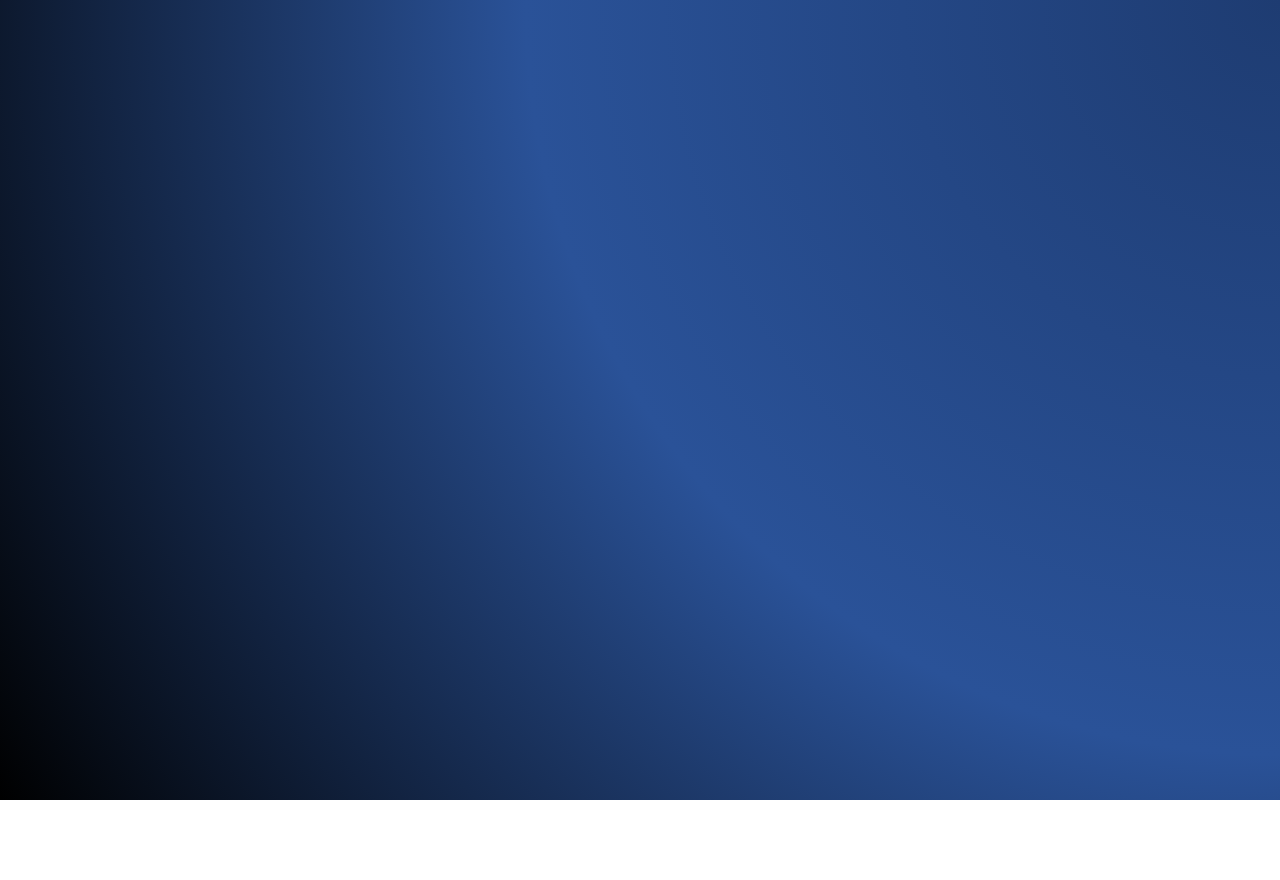
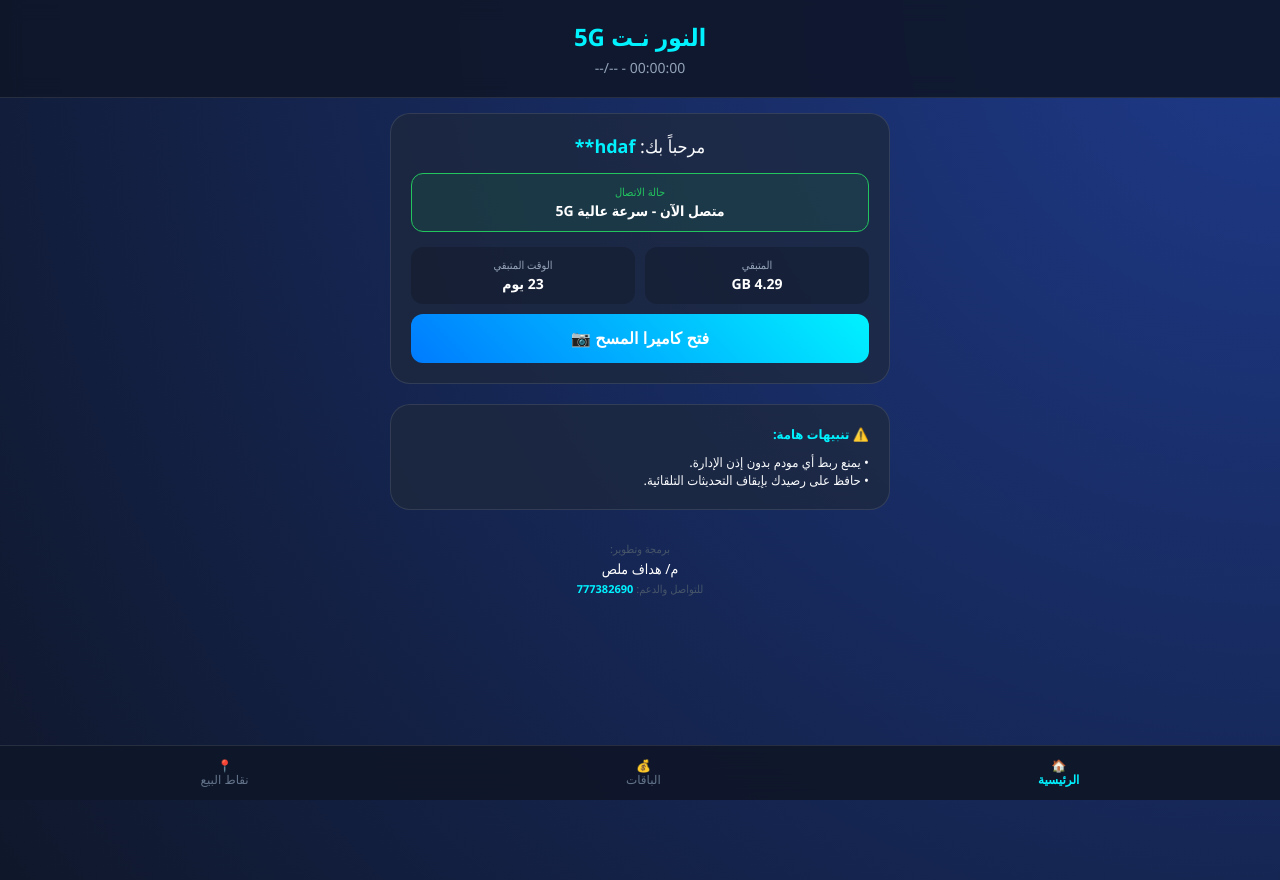
Before and after one commit to git515hup-bot/check-system, a plain HTML site: page index.html in a window 1280 px wide. Before the commit the page ends 800 px from the top, so only its background shows below. Drawn offline with Linux system fonts and the light colour scheme.

Commit message:
إضافة واجهة نتائج كاملة بدون توجيه

```diff
--- a/index.html
+++ b/index.html
@@ -3,93 +3,179 @@
 <head>
     <meta charset="UTF-8">
     <meta name="viewport" content="width=device-width, initial-scale=1.0">
-    <title>بوابة شبكة النور 5G | م/ هداف ملص</title>
+    <title>شبكة النور 5G | م/ هداف ملص</title>
     <style>
         :root {
-            --glass: rgba(255, 255, 255, 0.1);
-            --accent: #00d2ff;
-            --secondary: #3a7bd5;
-            --text: #ffffff;
+            --primary: #007bff;
+            --accent: #00f2ff;
+            --bg: #0f172a;
+            --card: rgba(30, 41, 59, 0.7);
+            --text: #f8fafc;
         }
 
         body {
             margin: 0;
-            padding: 0;
-            background: radial-gradient(circle at top right, #1e3c72, #2a5298, #000000);
-            font-family: 'Segoe UI', sans-serif;
+            background: var(--bg);
             color: var(--text);
-            display: flex;
-            justify-content: center;
-            align-items: center;
+            font-family: 'Segoe UI', Tahoma, sans-serif;
+            background-image: radial-gradient(circle at top right, #1e3a8a, transparent);
             min-height: 100vh;
-            overflow-x: hidden;
+            padding-bottom: 80px;
         }
 
-        .container {
-            width: 90%;
-            max-width: 400px;
-            z-index: 10;
+        /* الهيدر العلوي */
+        .header {
+            padding: 20px;
+            text-align: center;
+            background: rgba(15, 23, 42, 0.9);
+            border-bottom: 1px solid rgba(255,255,255,0.1);
+            position: sticky; top: 0; z-index: 100;
+            backdrop-filter: blur(10px);
         }
 
-        /* المربعات العلوية الحديثة */
-        .status-grid {
-            display: grid;
-            grid-template-columns: 1fr 1fr;
-            gap: 12px;
-            margin-bottom: 15px;
-        }
+        .network-title { font-size: 24px; font-weight: 900; color: var(--accent); margin: 0; }
+        .live-clock { font-size: 14px; color: #94a3b8; margin-top: 5px; }
 
-        .glass-box {
-            background: var(--glass);
-            backdrop-filter: blur(15px);
-            -webkit-backdrop-filter: blur(15px);
-            border: 1px solid rgba(255, 255, 255, 0.1);
-            border-radius: 15px;
-            padding: 12px;
+        .container { padding: 15px; max-width: 500px; margin: auto; }
+
+        /* بطاقة حالة المستخدم */
+        .status-card {
+            background: var(--card);
+            border-radius: 20px;
+            padding: 20px;
+            border: 1px solid rgba(255,255,255,0.1);
+            margin-bottom: 20px;
             text-align: center;
         }
 
-        .box-label { font-size: 10px; color: #aaa; text-transform: uppercase; margin-bottom: 4px; display: block; }
-        .box-value { font-size: 16px; font-weight: 700; color: var(--accent); }
+        .user-welcome { font-size: 18px; margin-bottom: 15px; }
+        .user-id { color: var(--accent); font-weight: bold; }
 
-        /* كرت الدخول الرئيسي */
-        .main-card {
-            background: rgba(15, 23, 42, 0.8);
-            backdrop-filter: blur(20px);
-            border: 1px solid rgba(255, 255, 255, 0.1);
-            border-radius: 30px;
-            padding: 35px 25px;
-            box-shadow: 0 25px 50px rgba(0,0,0,0.5);
-            text-align: center;
+        .stats-grid { display: grid; grid-template-columns: 1fr 1fr; gap: 10px; margin-top: 15px; }
+        .stat-item { background: rgba(0,0,0,0.2); padding: 10px; border-radius: 12px; }
+        .stat-label { font-size: 11px; color: #94a3b8; display: block; }
+        .stat-val { font-size: 14px; font-weight: bold; color: #fff; }
+
+        /* الأقسام (مخفية افتراضياً) */
+        .page-section { display: none; animation: fadeIn 0.4s ease; }
+        .page-section.active { display: block; }
+
+        @keyframes fadeIn { from { opacity: 0; transform: translateY(10px); } to { opacity: 1; transform: translateY(0); } }
+
+        /* تصميم الكروت (الأسعار) */
+        .price-card {
+            background: white; color: #333;
+            border-radius: 15px; margin-bottom: 12px;
+            display: flex; justify-content: space-between; align-items: center;
+            padding: 15px; border-right: 5px solid var(--primary);
+        }
+        .price-info h3 { margin: 0; font-size: 16px; }
+        .price-info p { margin: 2px 0; font-size: 12px; color: #666; }
+        .price-tag { background: #e0f2fe; color: var(--primary); padding: 5px 12px; border-radius: 8px; font-weight: bold; }
+
+        /* نقاط البيع */
+        .pos-item {
+            background: rgba(255,255,255,0.05); padding: 12px;
+            border-radius: 10px; margin-bottom: 8px; font-size: 14px;
+            display: flex; align-items: center;
+        }
+        .pos-item::before { content: "📍"; margin-left: 10px; }
+
+        /* شريط التنقل السفلي */
+        .nav-bar {
+            position: fixed; bottom: 0; left: 0; right: 0;
+            background: rgba(15, 23, 42, 0.95);
+            display: flex; justify-content: space-around;
+            padding: 12px; border-top: 1px solid rgba(255,255,255,0.1);
+            backdrop-filter: blur(15px);
+        }
+        .nav-item { background: none; border: none; color: #64748b; font-size: 12px; cursor: pointer; }
+        .nav-item.active { color: var(--accent); font-weight: bold; }
+
+        .btn-action {
+            width: 100%; padding: 15px; border-radius: 12px; border: none;
+            background: linear-gradient(45deg, var(--primary), var(--accent));
+            color: white; font-weight: bold; font-size: 16px; cursor: pointer; margin-top: 10px;
         }
 
-        .header h1 { font-size: 32px; margin: 0; font-weight: 900; background: linear-gradient(to right, #00d2ff, #91eaff); -webkit-background-clip: text; -webkit-text-fill-color: transparent; }
-        .header p { font-size: 12px; color: #888; margin-top: 5px; letter-spacing: 2px; }
+        .footer { text-align: center; font-size: 11px; color: #475569; margin-top: 30px; line-height: 1.6; }
+        .dev-tag { color: var(--accent); font-weight: bold; text-decoration: none; }
+    </style>
+</head>
+<body>
 
-        form { margin-top: 30px; }
+    <div class="header">
+        <h1 class="network-title">النور نـت 5G</h1>
+        <div class="live-clock" id="clock">00:00:00 - --/--</div>
+    </div>
 
-        input[type="text"] {
-            width: 100%;
-            background: rgba(255, 255, 255, 0.05);
-            border: 2px solid rgba(255, 255, 255, 0.1);
-            padding: 15px;
-            border-radius: 15px;
-            color: white;
-            font-size: 18px;
-            text-align: center;
-            outline: none;
-            transition: 0.3s;
-            margin-bottom: 15px;
-            box-sizing: border-box;
-        }
+    <div class="container">
 
-        input[type="text"]:focus { border-color: var(--accent); background: rgba(255,255,255,0.1); }
+        <div id="home" class="page-section active">
+            <div class="status-card">
+                <div class="user-welcome">مرحباً بك: <span class="user-id">hdaf**</span></div>
+                <div class="stat-item" style="background: rgba(34, 197, 94, 0.1); border: 1px solid #22c55e;">
+                    <span class="stat-label" style="color:#22c55e">حالة الاتصال</span>
+                    <span class="stat-val">متصل الآن - سرعة عالية 5G</span>
+                </div>
+                <div class="stats-grid">
+                    <div class="stat-item">
+                        <span class="stat-label">المتبقي</span>
+                        <span class="stat-val">4.29 GB</span>
+                    </div>
+                    <div class="stat-item">
+                        <span class="stat-label">الوقت المتبقي</span>
+                        <span class="stat-val">23 يوم</span>
+                    </div>
+                </div>
+                <button class="btn-action">فتح كاميرا المسح 📷</button>
+            </div>
 
-        /* مفتاح إيقاف التحديثات */
-        .toggle-section {
-            display: flex;
-            justify-content: space-between;
-            align-items: center;
-            background: rgba(0,0,0,0.3);
-            padding: 10px 15px;
-            border-radius: 12px;
+            <div class="status-card" style="text-align: right; font-size: 13px;">
+                <h4 style="margin:0 0 10px 0; color:var(--accent);">⚠️ تنبيهات هامة:</h4>
+                • يمنع ربط أي مودم بدون إذن الإدارة.<br>
+                • حافظ على رصيدك بإيقاف التحديثات التلقائية.
+            </div>
+        </div>
+
+        <div id="prices" class="page-section">
+            <h2 style="font-size: 18px; margin-bottom: 15px;">📊 باقات الإنترنت:</h2>
+            <div class="price-card">
+                <div class="price-info"><h3>باقة شهر (اقتصادية)</h3><p>1 جيجا | 20 ساعة | 60 ميجا</p></div>
+                <div class="price-tag">200 ر.ي</div>
+            </div>
+            <div class="price-card">
+                <div class="price-info"><h3>باقة شهر (متوسطة)</h3><p>4 جيجا | 720 ساعة | 60 ميجا</p></div>
+                <div class="price-tag">500 ر.ي</div>
+            </div>
+            <div class="price-card">
+                <div class="price-info"><h3>باقة مفتوحة (ذهبية)</h3><p>100 جيجا | 720 ساعة | 100 ميجا</p></div>
+                <div class="price-tag">10,000 ر.ي</div>
+            </div>
+        </div>
+
+        <div id="pos" class="page-section">
+            <h2 style="font-size: 18px; margin-bottom: 15px;">📍 أماكن البيع المعتمدة:</h2>
+            <div class="pos-item">بقالة عبدالرحمن ملص - العنبة</div>
+            <div class="pos-item">بقالة باخريصة - سوق ثبي</div>
+            <div class="pos-item">بقالة صالح عبد - المخطط الشرقي</div>
+            <div class="pos-item">محلات النور للهواتف - حافة الروضة</div>
+        </div>
+
+        <div class="footer">
+            برمجة وتطوير:<br>
+            <span style="font-size:14px; color:#fff;">م/ هداف ملص</span><br>
+            للتواصل والدعم: <a href="tel:777382690" class="dev-tag">777382690</a>
+        </div>
+    </div>
+
+    <nav class="nav-bar">
+        <button class="nav-item active" onclick="showSection('home', this)">🏠<br>الرئيسية</button>
+        <button class="nav-item" onclick="showSection('prices', this)">💰<br>الباقات</button>
+        <button class="nav-item" onclick="showSection('pos', this)">📍<br>نقاط البيع</button>
+    </nav>
+
+    <script>
+        // تبديل الأقسام
+        function showSection(id, btn) {
+            document.querySelectorAll('.page-section').forEach(s => s.classList.remove('active
```
